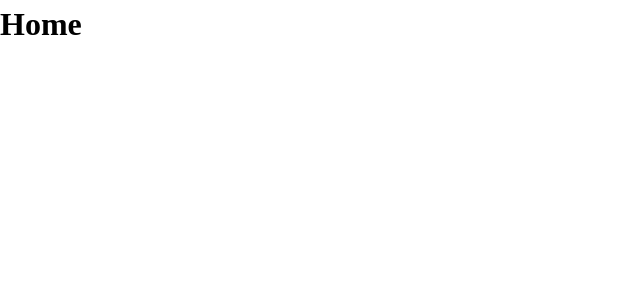
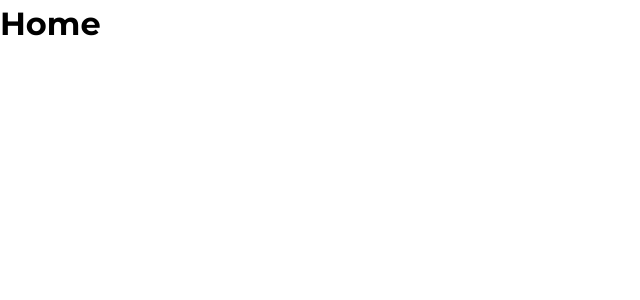
Before and after one commit to erinbedri/chat-frontend, a React (Create React App) app: page / in a window 1280 px wide. Shown: the top 300 px of the page, without its empty margins (0-640 px from the left). Built offline with nearby package versions, Linux system fonts and the light colour scheme.

Commit message:
finish initial setup

```diff
--- a/src/index.css
+++ b/src/index.css
@@ -0,0 +1,10 @@
+@import url("https://fonts.googleapis.com/css2?family=Montserrat:ital,wght@0,100;0,200;0,300;0,400;0,500;0,600;0,700;0,800;0,900;1,100;1,200;1,300;1,400;1,500;1,600;1,700;1,800;1,900&display=swap");
+
+:root {
+    --main-color: #3cc3bd;
+    --secondary-color: #c1eeeb;
+}
+
+body {
+    font-family: "Montserrat", sans-serif;
+}
```
